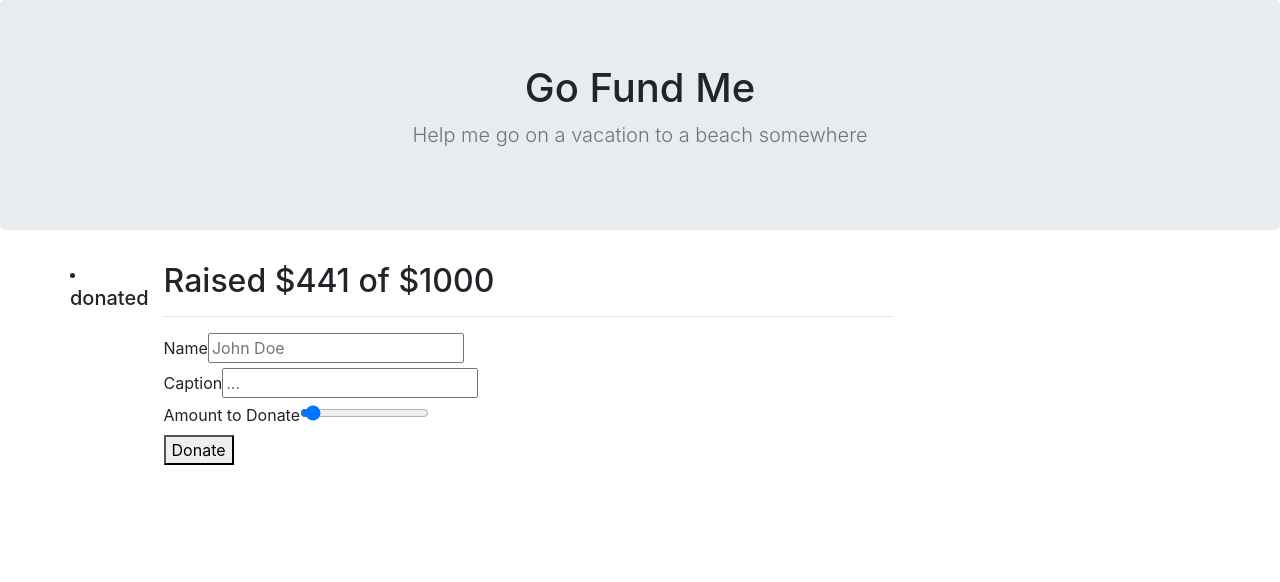
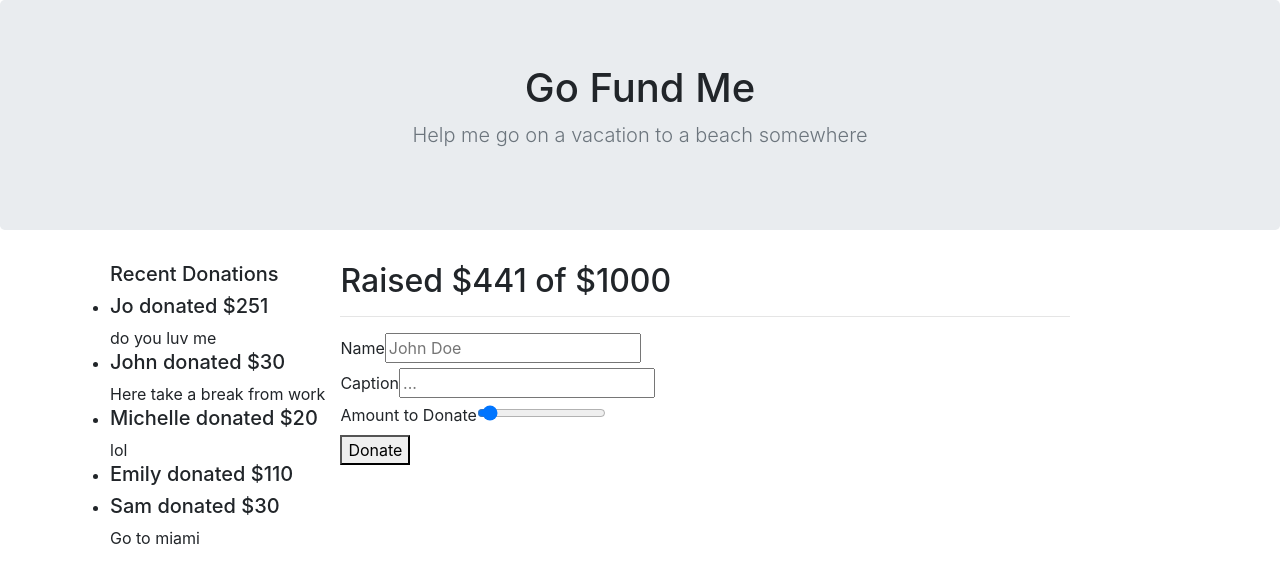
Before and after one commit to joinpursuit/Pursuit-Core-Web-Props-Lab-Tested, a React (Create React App) app: page / in a window 1280 px wide. Shown: the top 582 px of the page. Built offline with nearby package versions, Linux system fonts and the light colour scheme.

Commit message:
passed tests no style

```diff
--- a/src/App.js
+++ b/src/App.js
@@ -3,7 +3,7 @@ import React from "react";
 import TopBar from "./Components/TopBar";
 
 import "./App.css";
-import RecentDonations from "./Components/Donation";
+import RecentDonations from "./Components/RecentDonations";
 import Progress from "./Components/Progress"
 import DonationForm from "./Components/DonationForm";
 
--- a/src/Components/Donation.js
+++ b/src/Components/Donation.js
@@ -6,7 +6,7 @@ const Donation = (props) => {
   return (
     <li>
       <div>
-        <h5>{name} donated {amount}</h5>
+        <h5>{name} donated ${amount}</h5>
         {caption}
       </div>
     </li>
--- a/src/Components/RecentDonations.js
+++ b/src/Components/RecentDonations.js
@@ -1,24 +1,27 @@
-import React from 'react'
-import Donation from './Donation'
+import React from "react";
+import Donation from "./Donation";
 
-const RecentDonations = (props) =>{
 
-    return(
 
+
+
+const RecentDonations  = (props) => {
+
+  return (
     <ul>
-        <h5>Recent Donations</h5>
-        <Donation />
+      <h5>Recent Donations</h5>
 
-    </ul>);
-}
+      {props.donations.map((user) => (
+        <Donation
+          amount={user.amount}
+          caption={user.caption}
+          name={user.name}
+          key={user.id}
+        />
+      ))}
+
+    </ul>
+  );
+};
 
 export default RecentDonations;
-
-// {donations.map((user) => (
-//     <RecentDonations
-//       amount={user.amount}
-//       caption={user.caption}
-//       name={user.name}
-//       key ={user.id}
-//     />
-//   ))}
```
